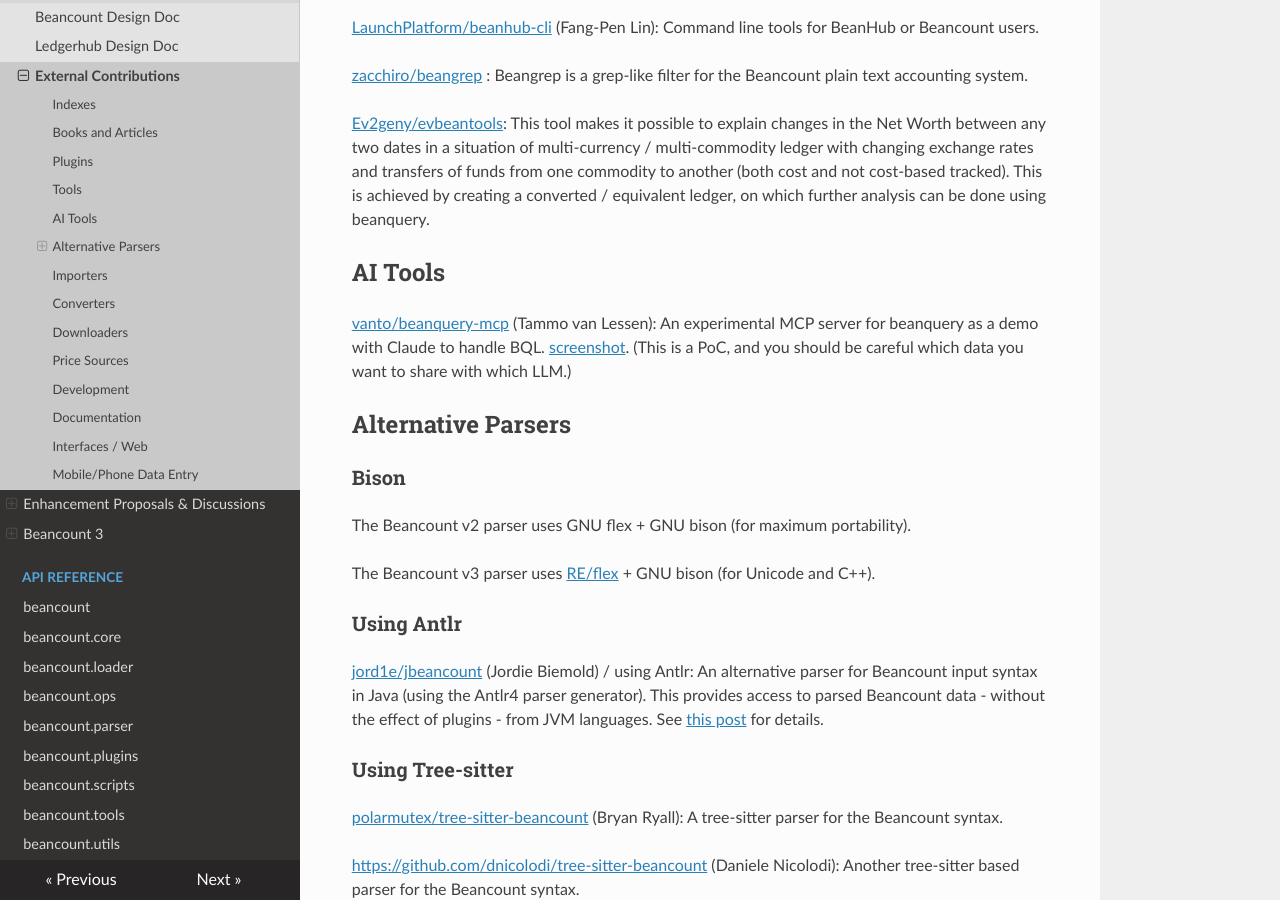
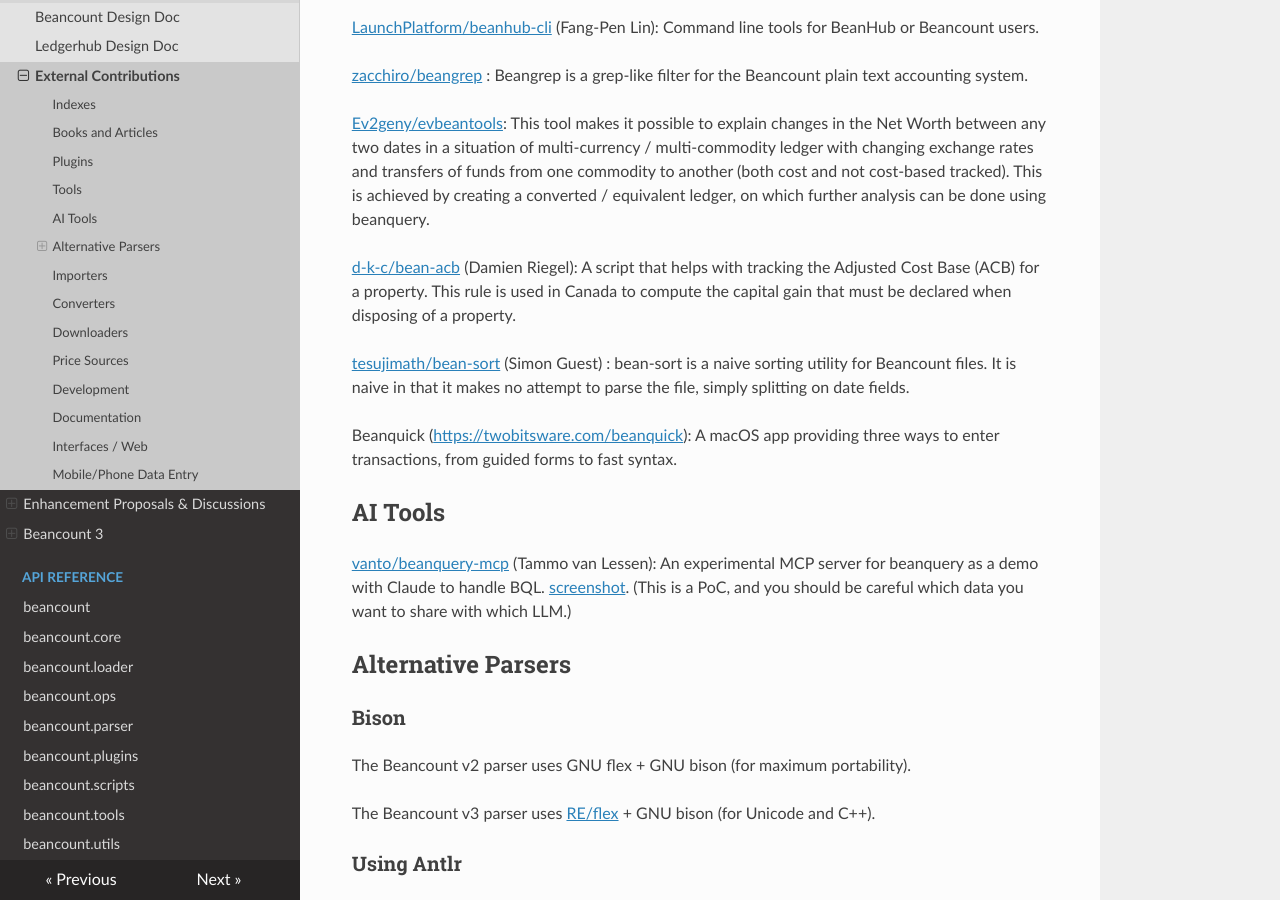
Before and after one commit to beancount/docs, an MkDocs documentation site: the page built from docs/external_contributions.md, in a window 1280 px wide and 900 px high, scrolled down 4360 px. Built offline with MkDocs 1.6.1, drawn with Linux system fonts in a browser that asks for light colours.

Commit message:
Re-generate docs

```diff
--- a/docs/external_contributions.md
+++ b/docs/external_contributions.md
@@ -119,6 +119,12 @@
 [<u>zacchiro/beangrep</u>](https://github.com/zacchiro/beangrep) : Beangrep is a grep-like filter for the Beancount plain text accounting system.
 
 [<u>Ev2geny/evbeantools</u>](https://github.com/Ev2geny/evbeantools): This tool makes it possible to explain changes in the Net Worth between any two dates in a situation of multi-currency / multi-commodity ledger with changing exchange rates and transfers of funds from one commodity to another (both cost and not cost-based tracked). This is achieved by creating a converted / equivalent ledger, on which further analysis can be done using beanquery.
+
+[<u>d-k-c/bean-acb</u>](https://github.com/d-k-c/bean-acb) (Damien Riegel): A script that helps with tracking the Adjusted Cost Base (ACB) for a property. This rule is used in Canada to compute the capital gain that must be declared when disposing of a property.
+
+[<u>tesujimath/bean-sort</u>](https://github.com/tesujimath/bean-sort) (Simon Guest) : bean-sort is a naive sorting utility for Beancount files. It is naive in that it makes no attempt to parse the file, simply splitting on date fields.
+
+Beanquick ([<u>https://twobitsware.com/beanquick</u>](https://twobitsware.com/beanquick)): A macOS app providing three ways to enter transactions, from guided forms to fast syntax.
 
 ## AI Tools<a id="ai-tools"></a>
 
```
